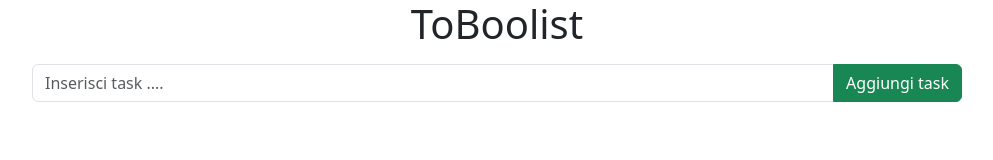
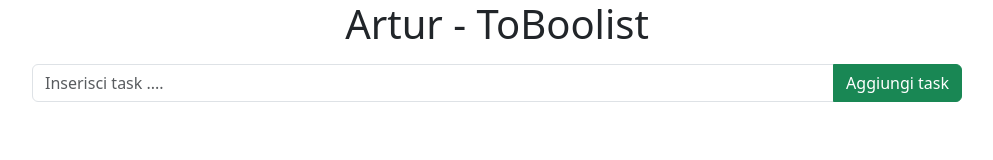
Before and after one commit to arturmamedov/recap-152-dom, a plain HTML site: page index.html in a window 1280 px wide. Shown: the whole page, without its empty margins (143-1136 px from the left). Drawn offline with nearby package versions, Linux system fonts and the light colour scheme; no server answers.

Commit message:
Added my name in the title

```diff
--- a/index.html
+++ b/index.html
@@ -14,7 +14,7 @@
 
     <div class="container">
 
-        <h1 class="text-center mb-3">ToBoolist</h1>
+        <h1 class="text-center mb-3">Artur - ToBoolist</h1>
 
 
         <div class="bg-gradient col-md-10 m-auto">
```
